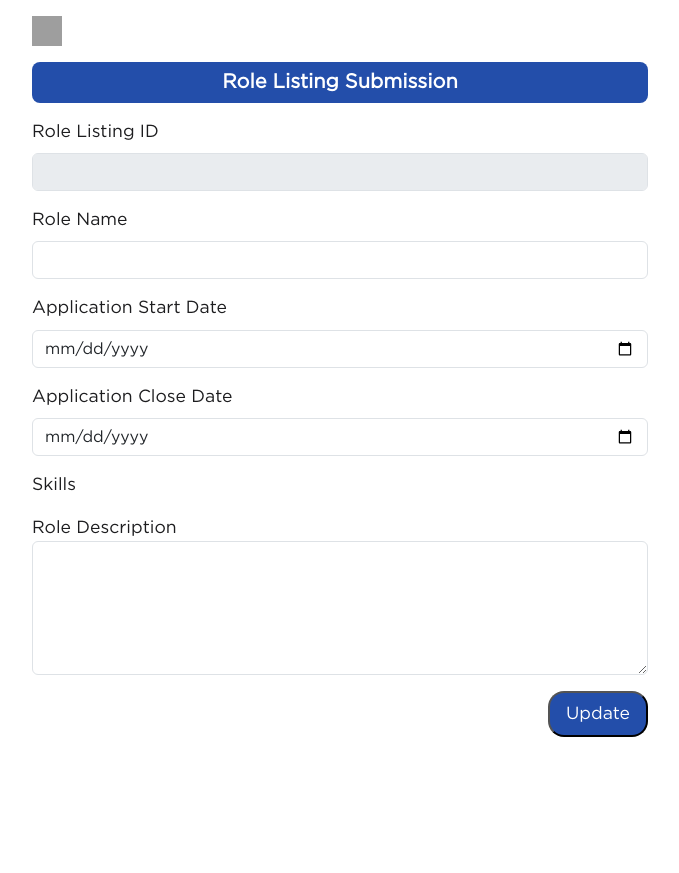
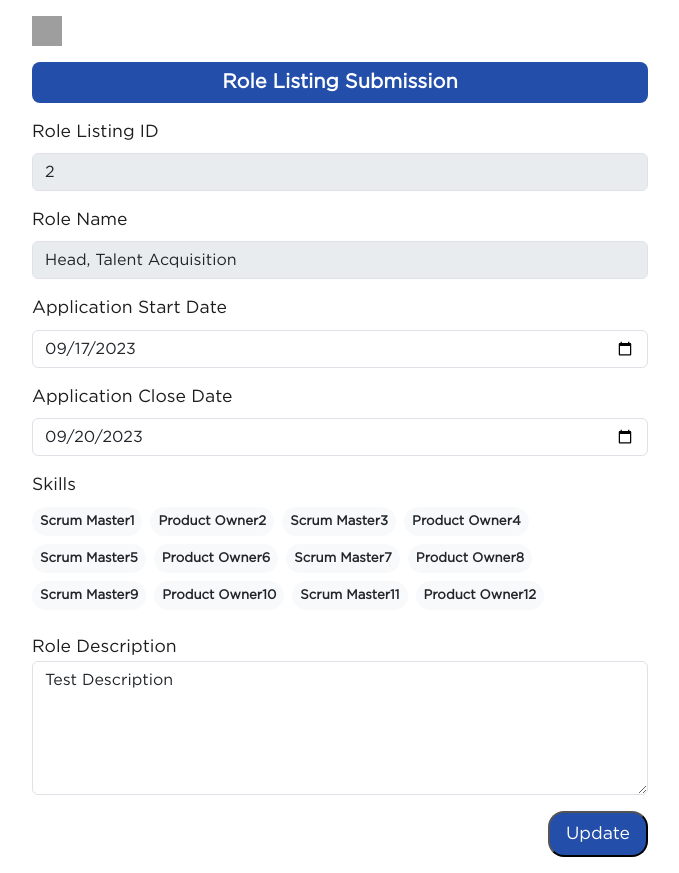
Before and after one commit to xavierkoo/skill-based-role-portal, a Vue app in the folder client/: page /update in a window 1280 px wide. Shown: the whole page, without its empty margins (300-979 px from the left). Before the commit the page ends 800 px from the top, so only its background shows below. Built offline with nearby package versions, Linux system fonts and the light colour scheme; grey boxes are pictures that could not be loaded.

Commit message:
A2SG-24 feat: add logic to UpdateRoleListing

```diff
--- a/client/src/views/UpdateRoleListingView.vue
+++ b/client/src/views/UpdateRoleListingView.vue
@@ -1,39 +1,3 @@
-<script setup>
-import { ref } from 'vue'
-
-const rolenames = [
-  'Scrum Master1',
-  'Product Owner2',
-  'Scrum Master3',
-  'Product Owner4',
-  'Scrum Master5',
-  'Product Owner6',
-  'Scrum Master7',
-  'Product Owner8',
-  'Scrum Master9',
-  'Product Owner10',
-  'Scrum Master11',
-  'Product Owner12'
-]
-
-const searchResults = ref([])
-
-function searchRoleNames(event) {
-  const searchTerm = event.target.value.toLowerCase()
-  if (searchTerm.trim() === '') {
-    searchResults.value = []
-    return
-  }
-  searchResults.value = rolenames.filter((name) => name.toLowerCase().includes(searchTerm))
-}
-
-function fillInputBox(value) {
-  const roleNameInput = document.getElementById('roleName')
-  roleNameInput.value = value
-  searchResults.value = []
-}
-</script>
-
 <template>
   <div class="updateRoleListing container-fluid w-50 text-center">
     <div class="text-start mt-3">
@@ -50,11 +14,9 @@ function fillInputBox(value) {
         <label for="roleListingID" class="form-label">Role Listing ID</label>
         <input
           id="roleListingID"
+          v-model="roleListingID"
           type="text"
           class="form-control role"
-          placeholder=""
-          value=""
-          required=""
           disabled
         />
       </div>
@@ -63,45 +25,27 @@ function fillInputBox(value) {
         <label for="roleName" class="form-label">Role Name</label>
         <input
           id="roleName"
+          v-model="roleName"
           type="text"
           class="form-control"
           placeholder=""
-          value=""
-          required=""
-          @input="searchRoleNames"
+          disabled
         />
-        <div v-if="searchResults.length > 0" class="searchResults">
-          <div
-            v-for="(result, i) in searchResults"
-            :key="i"
-            class="result"
-            @click="fillInputBox(result)"
-          >
-            {{ result }}
-          </div>
-        </div>
       </div>
 
       <div class="mb-3">
         <label for="startDate" class="form-label">Application Start Date</label>
-        <input
-          id="startDate"
-          type="date"
-          class="form-control"
-          placeholder=""
-          value=""
-          required=""
-        />
+        <input id="startDate" v-model="startDate" type="date" class="form-control" placeholder="" />
       </div>
 
       <div class="mb-3">
         <label for="closeDate" class="form-label">Application Close Date</label>
         <input
           id="closeDate"
+          v-model="closeDate"
           type="date"
           class="form-control"
           placeholder=""
-          value=""
           required=""
         />
       </div>
@@ -109,7 +53,7 @@ function fillInputBox(value) {
       <div id="skills" class="mb-3">
         <label for="skills" class="form-label d-block">Skills</label>
         <div
-          v-for="(roleSkill, i) in skills"
+          v-for="(roleSkill, i) in selectedData.skills"
           :key="i"
           class="badge rounded-pill bg-light text-dark p-2 me-2 mb-2"
         >
@@ -119,13 +63,71 @@ function fillInputBox(value) {
 
       <div class="mb-3">
         <label for="textarea">Role Description</label>
-        <textarea id="textarea" class="form-control" rows="5"></textarea>
+        <textarea id="textarea" v-model="roleDescription" class="form-control" rows="5"></textarea>
         <div class="invalid-feedback">Valid last name is required.</div>
       </div>
 
       <div class="mb-3 text-end">
-        <button id="update" class="defaultBtn">Update</button>
+        <button id="update" class="defaultBtn" @click="update()">Update</button>
       </div>
     </div>
   </div>
 </template>
+
+<script setup>
+import { ref } from 'vue'
+import { updateRoleListing } from '../service/UpdateRoleListing.service'
+
+//to be replace with data sent by other components/page
+
+const selectedData = {
+  role_listing_id: 2,
+  role_name: 'Head, Talent Acquisition',
+  role_id: 234567892,
+  skills: [
+    'Scrum Master1',
+    'Product Owner2',
+    'Scrum Master3',
+    'Product Owner4',
+    'Scrum Master5',
+    'Product Owner6',
+    'Scrum Master7',
+    'Product Owner8',
+    'Scrum Master9',
+    'Product Owner10',
+    'Scrum Master11',
+    'Product Owner12'
+  ],
+  role_listing_desc: 'Test Description',
+  role_listing_open: '2023-09-17',
+  role_listing_close: '2023-09-20'
+}
+
+const roleListingID = ref(selectedData.role_listing_id)
+const roleName = ref(selectedData.role_name)
+const startDate = ref(selectedData.role_listing_open)
+const closeDate = ref(selectedData.role_listing_close)
+const roleDescription = ref(selectedData.role_listing_desc)
+
+function update() {
+  // const updater = currentUser.id (get updater userid)
+
+  const dataToUpdate = {
+    role_listing_id: roleListingID.value,
+    role_id: selectedData.role_id,
+    // role_listing_updater:updater,
+    role_listing_desc: roleDescription.value,
+    role_listing_open: startDate.value,
+    role_listing_close: closeDate.value
+  }
+  console.log(dataToUpdate)
+
+  updateRoleListing(dataToUpdate)
+    .then((result) => {
+      console.log('success' + result)
+    })
+    .catch((error) => {
+      console.log(error)
+    })
+}
+</script>
```
